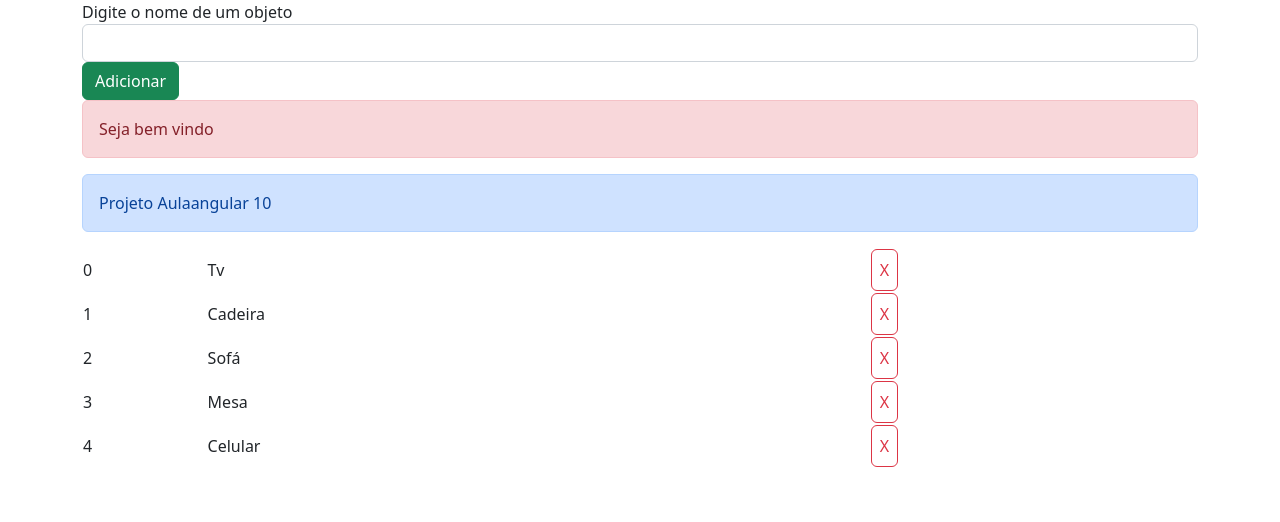
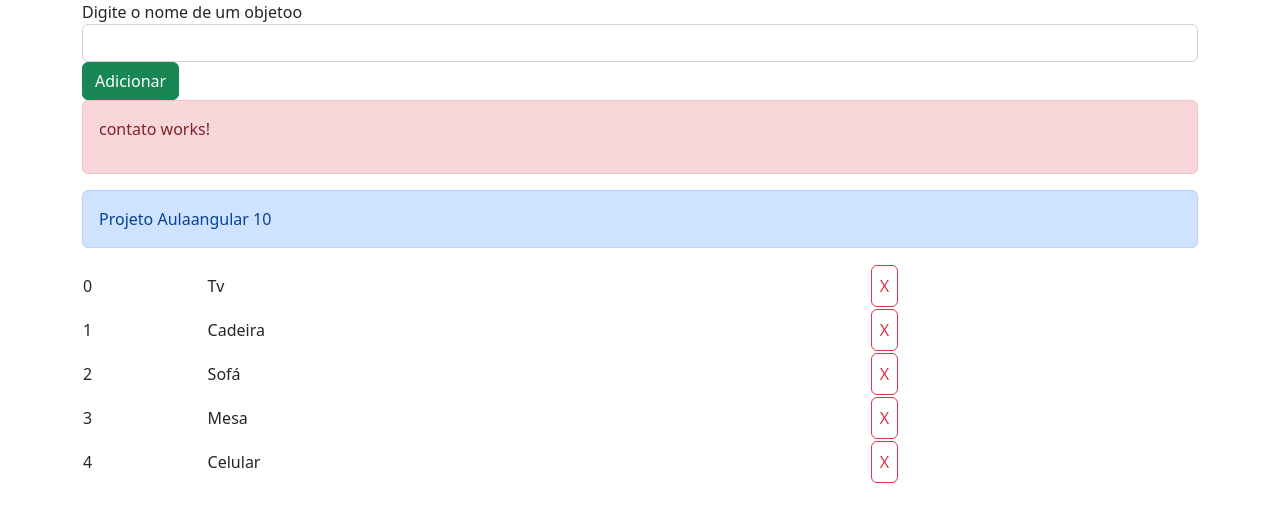
Before and after one commit to valmirdeveloper/aula-angular, an Angular app: page / in a window 1280 px wide. Shown: the top 522 px of the page. Built offline with nearby package versions, Linux system fonts and the light colour scheme.

Commit message:
implementaçao de novo componente

```diff
--- a/src/app/app.component.html
+++ b/src/app/app.component.html
@@ -1,12 +1,14 @@
 <div class="container">
 
     <div class="form-group">
-      <label for="">Digite o nome de um objeto</label>
+      <label for="">Digite o nome de um objetoo</label>
       <input type="text" class="form-control" name="teste" [(ngModel)]="nome">
     </div>
     <button class="btn btn-success" (click)="add()">Adicionar</button>
 
-    <p class="alert alert-danger">Seja bem vindo {{nome}} </p>
+    <p class="alert alert-danger">
+        <app-contato></app-contato>
+    </p>
     <p class="alert alert-primary">Projeto {{title}} </p>
 
     <table class="table">
--- a/src/app/app.module.ts
+++ b/src/app/app.module.ts
@@ -4,12 +4,14 @@
 
 import { AppRoutingModule } from './app-routing.module';
 import { AppComponent } from './app.component';
+import { ContatoComponent } from './pagina/contato/contato.component';
 
 
 
 @NgModule({
   declarations: [
-    AppComponent
+    AppComponent,
+    ContatoComponent
   ],
   imports: [
     BrowserModule,
--- /dev/null
+++ b/src/app/pagina/contato/contato.component.html
@@ -0,0 +1 @@
+<p>contato works!</p>
--- /dev/null
+++ b/src/app/pagina/contato/contato.component.ts
@@ -0,0 +1,15 @@
+import { Component, OnInit } from '@angular/core';
+
+@Component({
+  selector: 'app-contato',
+  templateUrl: './contato.component.html',
+  styleUrls: ['./contato.component.css']
+})
+export class ContatoComponent implements OnInit {
+
+  constructor() { }
+
+  ngOnInit(): void {
+  }
+
+}
```
Also changed, not shown: src/app/pagina/contato/contato.component.css (added), 1 other file (tests, documents, lock files or other folders).
